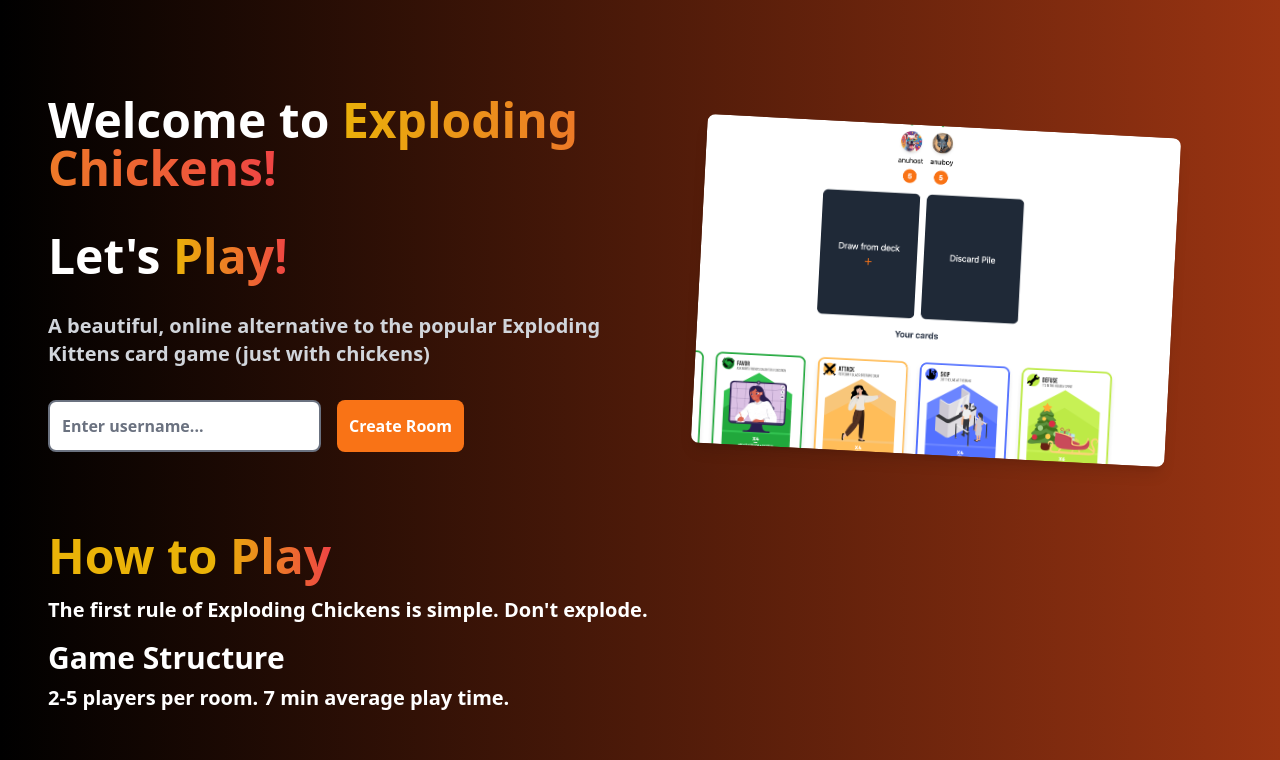
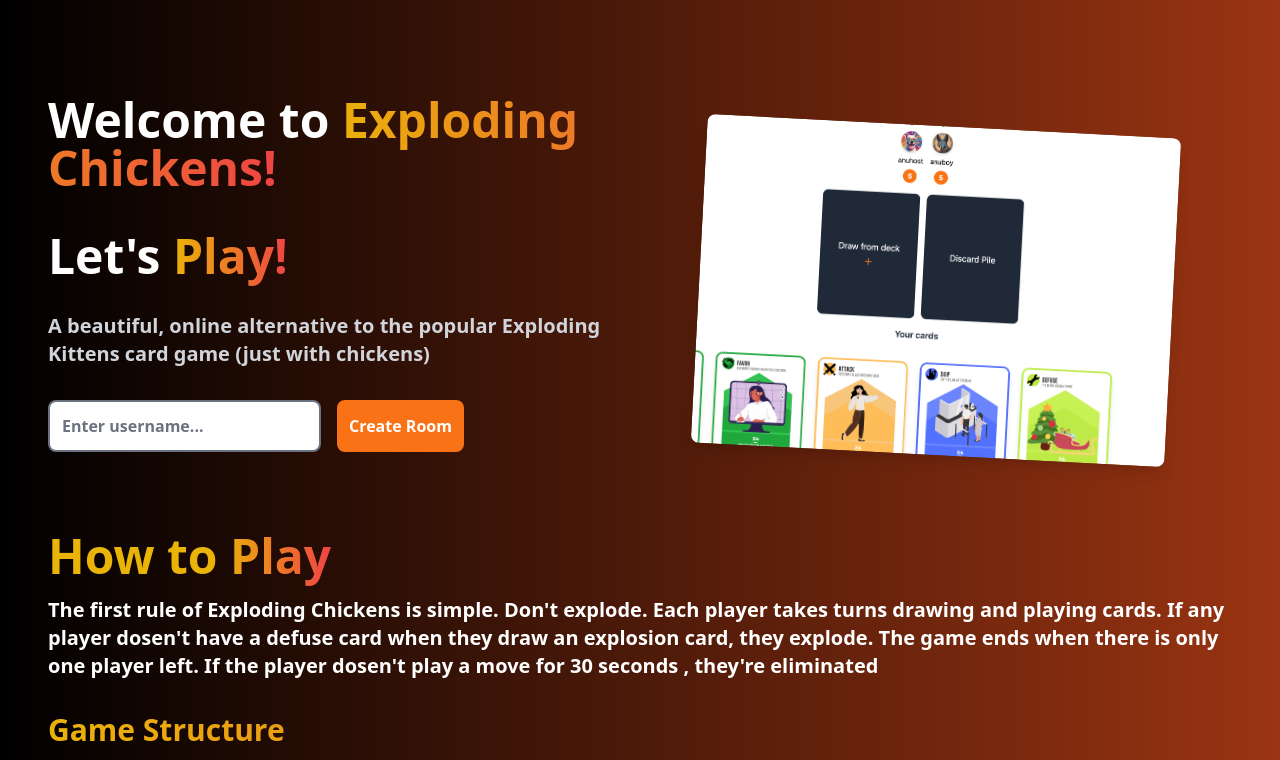
Before and after one commit to anutom20/exploding-crackers, a React (Vite) app in the folder frontend/: page / in a window 1280 px wide. Shown: the top 760 px of the page. Built offline with nearby package versions, Linux system fonts and the light colour scheme; no server answers.

Commit message:
few bugs fixed

```diff
--- a/frontend/src/components/CreateRoom.tsx
+++ b/frontend/src/components/CreateRoom.tsx
@@ -205,9 +205,13 @@
           </span>
         </h2>
         <p className="text-xl text-white mb-4">
-          The first rule of Exploding Chickens is simple. Don't explode.
+          The first rule of Exploding Chickens is simple. Don't explode. Each
+          player takes turns drawing and playing cards. If any player dosen't
+          have a defuse card when they draw an explosion card, they explode. The
+          game ends when there is only one player left. If the player dosen't
+          play a move for 30 seconds , they're eliminated
         </p>
-        <h3 className="text-3xl font-semibold text-white mb-2">
+        <h3 className="text-3xl font-semibold  mb-2 mt-4 bg-gradient-to-r from-yellow-500 to-red-500 text-transparent bg-clip-text">
           Game Structure
         </h3>
         <p className="text-xl text-white">
--- a/frontend/src/components/GameLayout.tsx
+++ b/frontend/src/components/GameLayout.tsx
@@ -77,7 +77,7 @@
       setEliminateTimeoutId(timer);
     }
     return () => clearInterval(timer);
-  }, [currentPlayerTurn, gameCompleted]);
+  }, [currentPlayerTurn, gameCompleted, lastPlayedCard]);
 
   return (
     <>
```
Also changed, not shown: 1 other file (tests, documents, lock files or other folders).
